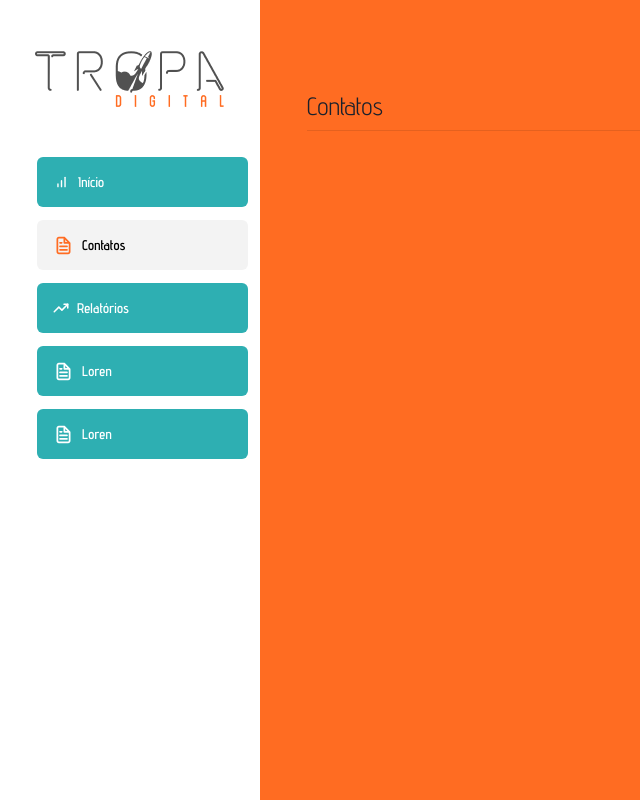
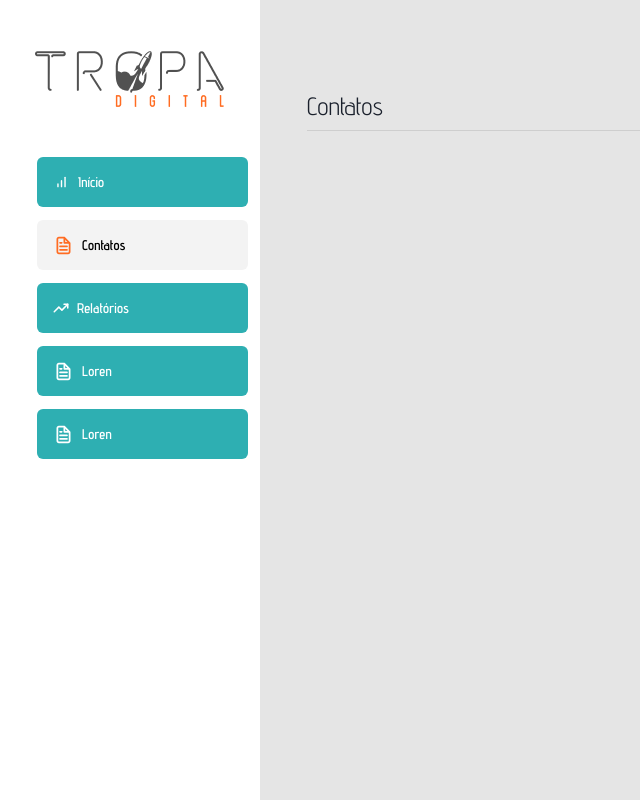
Before and after one commit to namevug/tropa-digital, a Next.js app: page /contatos in a window 1280 px wide. Shown: the whole page, without its empty margins (0-640 px from the left). Built offline with nearby package versions, Linux system fonts and the light colour scheme.

Commit message:
feat: ajust bgColor

```diff
--- a/src/pages/contatos.tsx
+++ b/src/pages/contatos.tsx
@@ -4,7 +4,7 @@ import { Box, Flex, Show, Text } from "@chakra-ui/react";
 export default function Contatos() {
   return (
     <>
-      <Flex h="100vh">
+      <Flex h="100vh" bg="#E5E5E5">
         <Show above="md">
           <Box w="260px" bg="white">
             <Sidebar />
--- a/src/pages/loren.tsx
+++ b/src/pages/loren.tsx
@@ -4,7 +4,7 @@ import { Box, Flex, Show, Text } from "@chakra-ui/react";
 export default function Loren() {
   return (
     <>
-      <Flex h="100vh">
+      <Flex h="100vh" bg="#E5E5E5">
         <Show above="md">
           <Box w="260px" bg="white">
             <Sidebar />
--- a/src/pages/lorentwo.tsx
+++ b/src/pages/lorentwo.tsx
@@ -4,7 +4,7 @@ import { Box, Flex, Show, Text } from "@chakra-ui/react";
 export default function LorenTwo() {
   return (
     <>
-      <Flex h="100vh">
+      <Flex h="100vh" bg="#E5E5E5">
         <Show above="md">
           <Box w="260px" bg="white">
             <Sidebar />
--- a/src/pages/relatorios.tsx
+++ b/src/pages/relatorios.tsx
@@ -4,7 +4,7 @@ import { Box, Flex, Show, Text } from "@chakra-ui/react";
 export default function Relatorios() {
   return (
     <>
-      <Flex h="100vh">
+      <Flex h="100vh" bg="#E5E5E5">
         <Show above="md">
           <Box w="260px" bg="white">
             <Sidebar />
```
